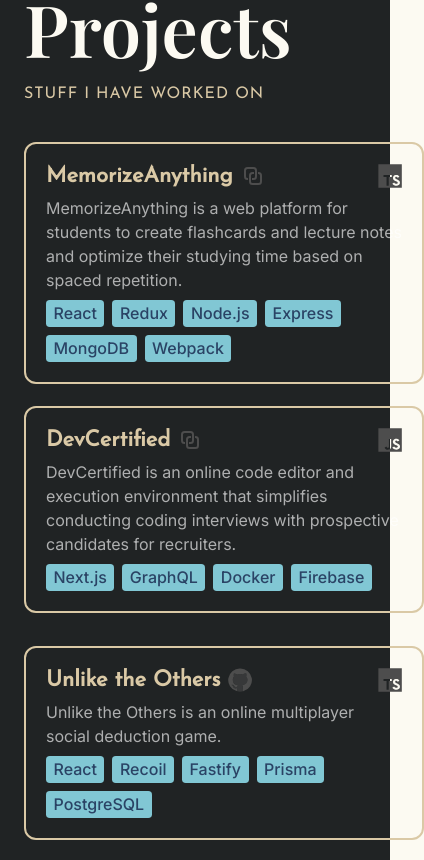
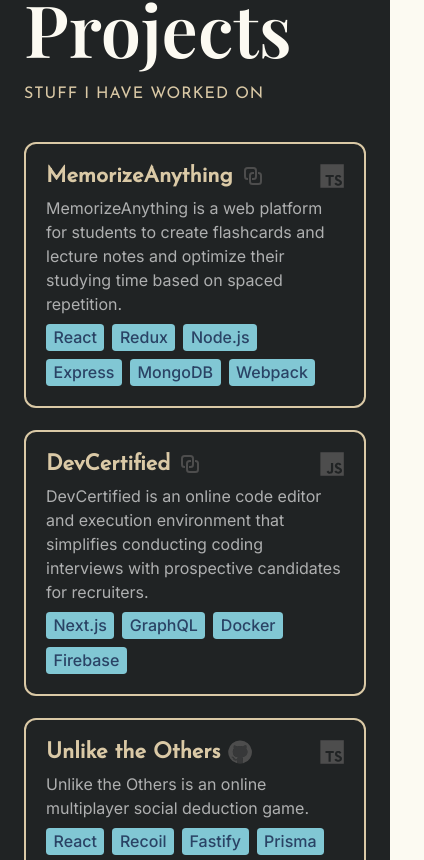
Before and after one commit to DanielHZhang/danielhzhang, a Next.js app: page / in a window 390 px wide. Shown: the part 2218-3078 px from the top of the page, 424 px wide, since content can reach past the window. Built offline with nearby package versions, Linux system fonts and the light colour scheme.

Commit message:
Fix waterfall responsiveness on small width screens

```diff
--- a/src/components/common/waterfall.tsx
+++ b/src/components/common/waterfall.tsx
@@ -1,4 +1,4 @@
-import {Box, Grid} from '@chakra-ui/layout';
+import {Box, Grid} from '@chakra-ui/react';
 import {ReactNode, useRef, useState} from 'react';
 import {useResizeObserver} from 'src/hooks';
 
@@ -6,34 +6,22 @@
 const ROW_HEIGHT = 8;
 
 type ItemProps = {
-  // setRef: (ref: HTMLDivElement | null) => any;
   children: ReactNode;
 };
 
 const WaterfallGridItem = (props: ItemProps): JSX.Element => {
   const ref = useRef<HTMLDivElement>(null);
   const [size, setSize] = useState(0);
-  // const contentRef = useRef<HTMLDivElement>(null);
-  // const resize = () => {
-  //   if (!contentRef.current) {
-  //     return;
-  //   }
-  //   const rect = contentRef.current.getBoundingClientRect();
-  //   const rowSpan = Math.ceil((rect.height + ROW_GAP) / (ROW_HEIGHT + ROW_GAP));
-  //   console.log('content height:', rect.height, 'row span:', rowSpan);
-  //   setSize(rowSpan);
-  // };
 
   useResizeObserver((entry) => {
     const contentHeight = entry.contentRect.height;
     const spans = Math.ceil((contentHeight + ROW_GAP) / (ROW_HEIGHT + ROW_GAP));
     setSize(spans);
-    // console.log('entry:', entry.target, entry);
   }, ref);
 
   return (
     <Box gridRowEnd={`span ${size}`}>
-      <Box ref={ref} /* ref={(el) => props.setRef(el)} */>{props.children}</Box>
+      <Box ref={ref}>{props.children}</Box>
     </Box>
   );
 };
@@ -47,18 +35,14 @@
   return (
     <Grid
       templateColumns={{
-        // base: '100%',
-        sm: 'repeat(auto-fill, minmax(400px, 1fr))',
+        sm: 'repeat(auto-fill, minmax(300px, 1fr))',
       }}
-      // templateColumns='repeat(auto-fill, minmax(400px, 1fr))'
       autoRows={`${ROW_HEIGHT}px`}
       rowGap={`${ROW_GAP}px`}
       columnGap={[null, null, '16px', '32px']}
     >
       {props.items.map((value, index) => (
-        <WaterfallGridItem key={index} /* setRef={setChildRef(index)} */>
-          {props.children(value, index)}
-        </WaterfallGridItem>
+        <WaterfallGridItem key={index}>{props.children(value, index)}</WaterfallGridItem>
       ))}
     </Grid>
   );
--- a/src/pages/index.tsx
+++ b/src/pages/index.tsx
@@ -25,7 +25,7 @@
         <Stack
           direction='column'
           spacing='8rem'
-          px={['1rem', '2.4rem', '4rem', '8rem', '16rem']}
+          px={['1rem', '2.4rem', '4rem', null, '16rem']}
           mb='8rem'
         >
           <Skills />
```
